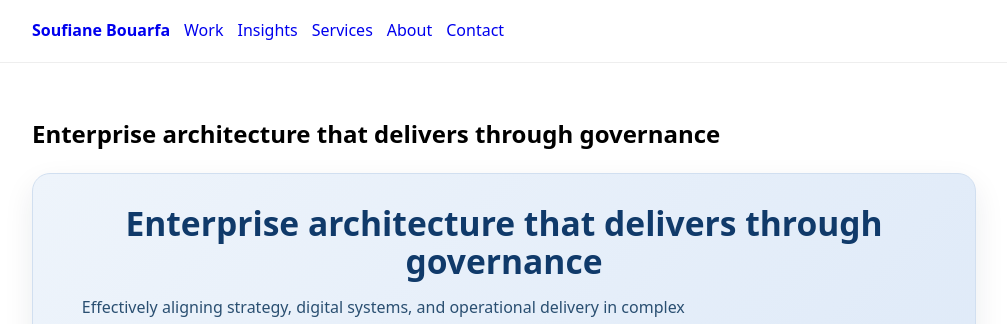
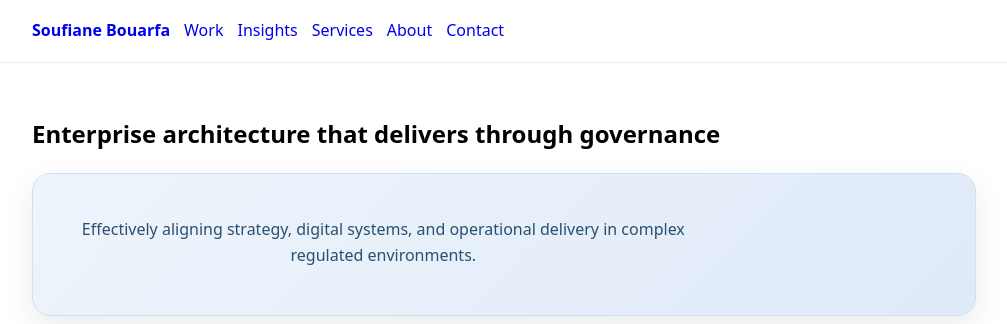
Before and after one commit to sbouarfa/soufianebouarfa.github.io, a Jekyll site: the page built from index.md, in a window 1280 px wide, cut to the strip 0-324 px from the top of the page. Shown: the whole strip, without its empty margins (136-1143 px from the left). Built offline with Jekyll 4.4.1, drawn with Linux system fonts in a browser that asks for light colours.

Commit message:
Remove duplicate heading on homepage

```diff
--- a/index.md
+++ b/index.md
@@ -5,7 +5,6 @@ summary: "Governance-led enterprise and solution architecture for regulated orga
 ---
 
 <section class="hero home-hero">
-  <h1>Enterprise architecture that delivers through governance</h1>
   <p>Effectively aligning strategy, digital systems, and operational delivery in complex regulated environments.</p>
 </section>
 
```
